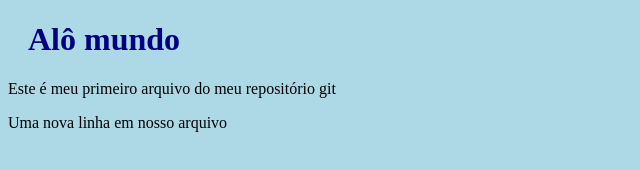
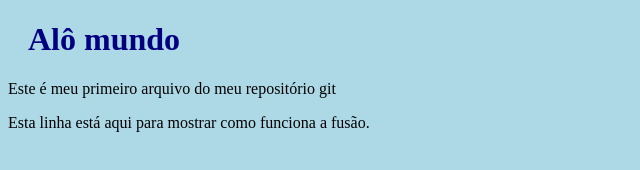
Before and after one commit to claudiofbs/alo-mundo, a plain HTML site: page index.html in a window 1280 px wide. Shown: the whole page, without its empty margins (0-640 px from the left). Drawn offline with Linux system fonts and the light colour scheme.

Commit message:
Utualização do index.html com emergencia fix

```diff
--- a/index.html
+++ b/index.html
@@ -8,6 +8,7 @@
 <body>
     <h1>Alô mundo</h1>
     <p>Este é meu primeiro arquivo do meu repositório git</p>
-    <p>Uma nova linha em nosso arquivo</p>
+    <p>Esta linha está aqui para mostrar como funciona a fusão.</p>
+
 </body>
 </html>
```
